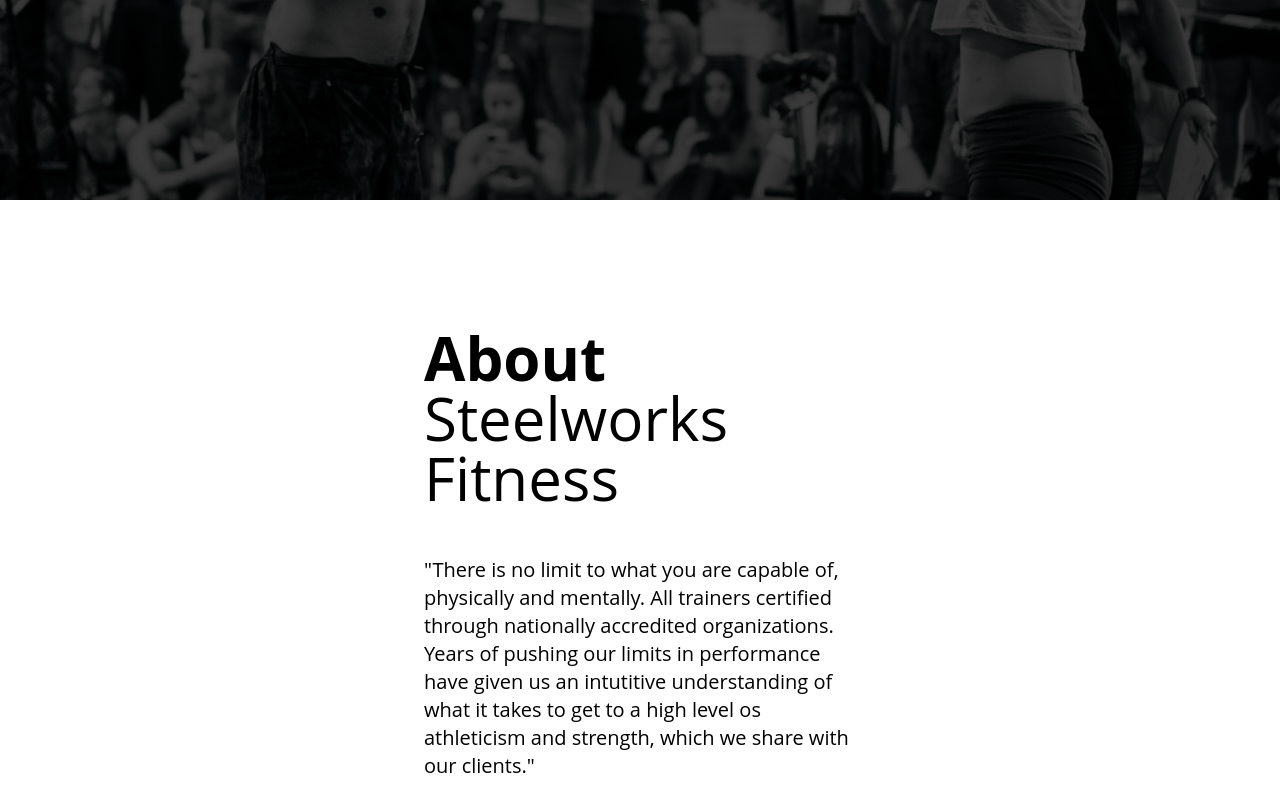
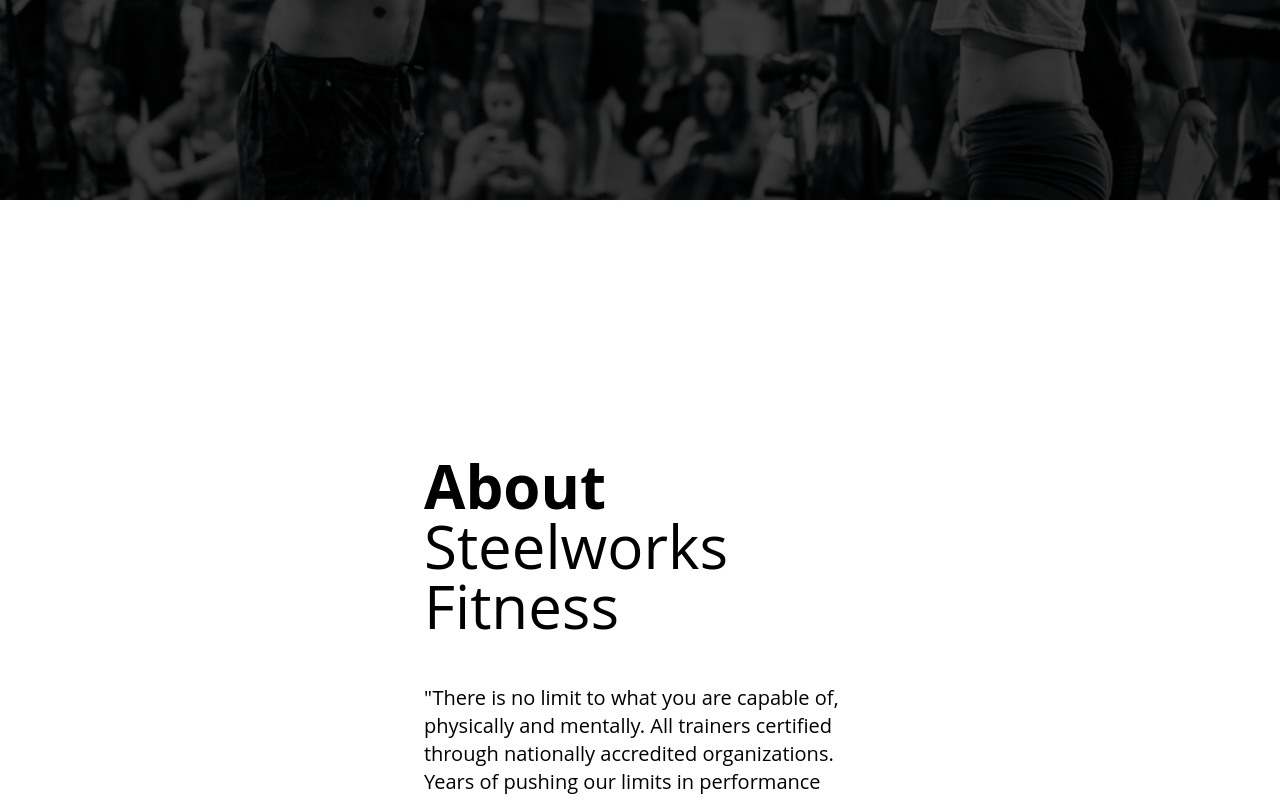
Before and after one commit to RobTheThief/steelworks-ci-5, a React app: page / in a window 1280 px wide. Shown: the part 520-1320 px from the top of the page. Built offline with nearby package versions, Linux system fonts and the light colour scheme; the HTML template or start-up script is replaced by a standard one.

Commit message:
Correct margin/padding on sections.Correct button min-width.

```diff
--- a/src/App.css
+++ b/src/App.css
@@ -38,7 +38,7 @@
 .about-section,
 .price-plan-section {
   padding-top: 4rem;
-  margin-top: 4rem;
+  margin-top: -4rem;
 }
 
 .contact-section {
--- a/src/components/PricePlan.js
+++ b/src/components/PricePlan.js
@@ -25,6 +25,7 @@
       <Button
         className={css`
           width: 35%;
+          min-width: 150px !important;
           background-color: rgb(0, 89, 255) !important;
           color: white !important;
           font-weight: 900 !important;
--- a/src/pages/Home.js
+++ b/src/pages/Home.js
@@ -17,7 +17,7 @@
         </div>
       </section>
       <section className="m-52 about-section" id="about">
-        <h2 className="lg:text-6xl md:text-4xl sm:text-2xl w-1/2 m-auto mb-12">
+        <h2 className="lg:text-6xl md:text-4xl sm:text-2xl w-1/2 m-auto mb-12 mt-64">
           <b>About</b>
           <br />
           Steelworks Fitness
```
